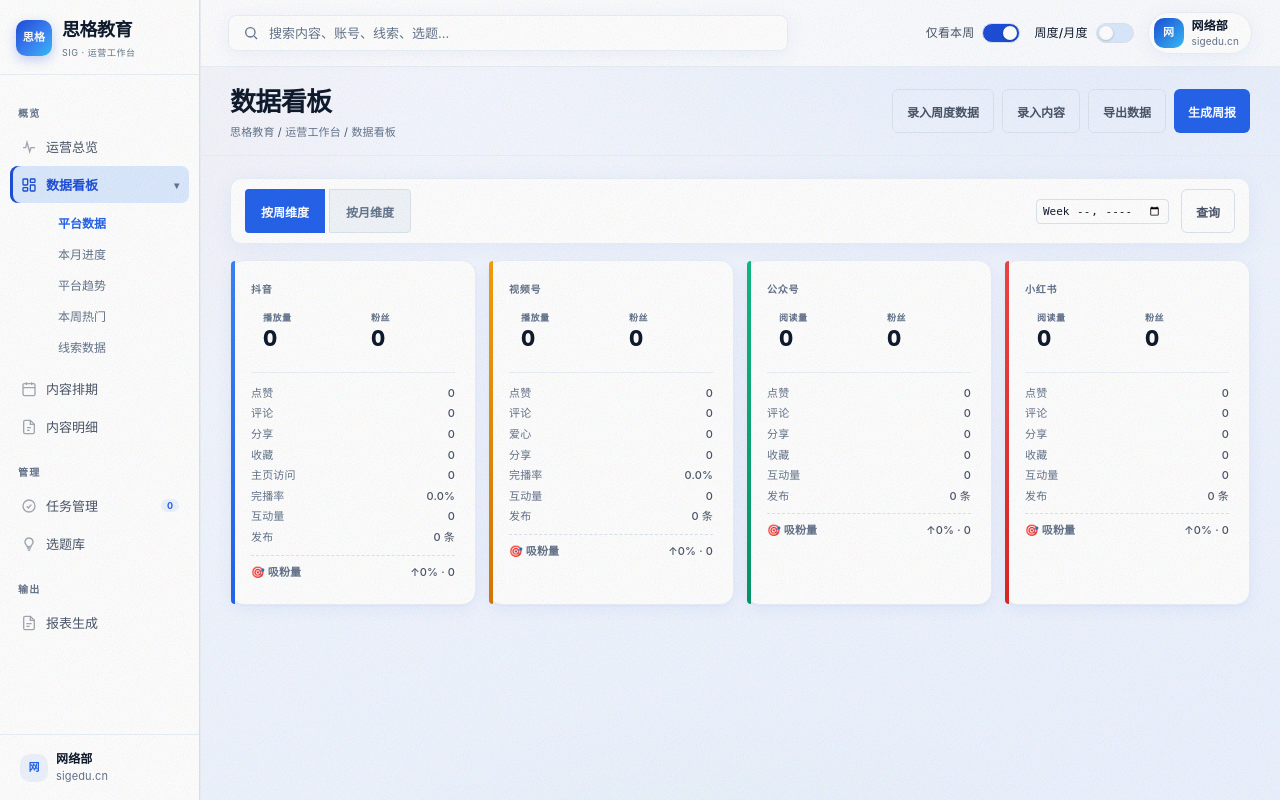
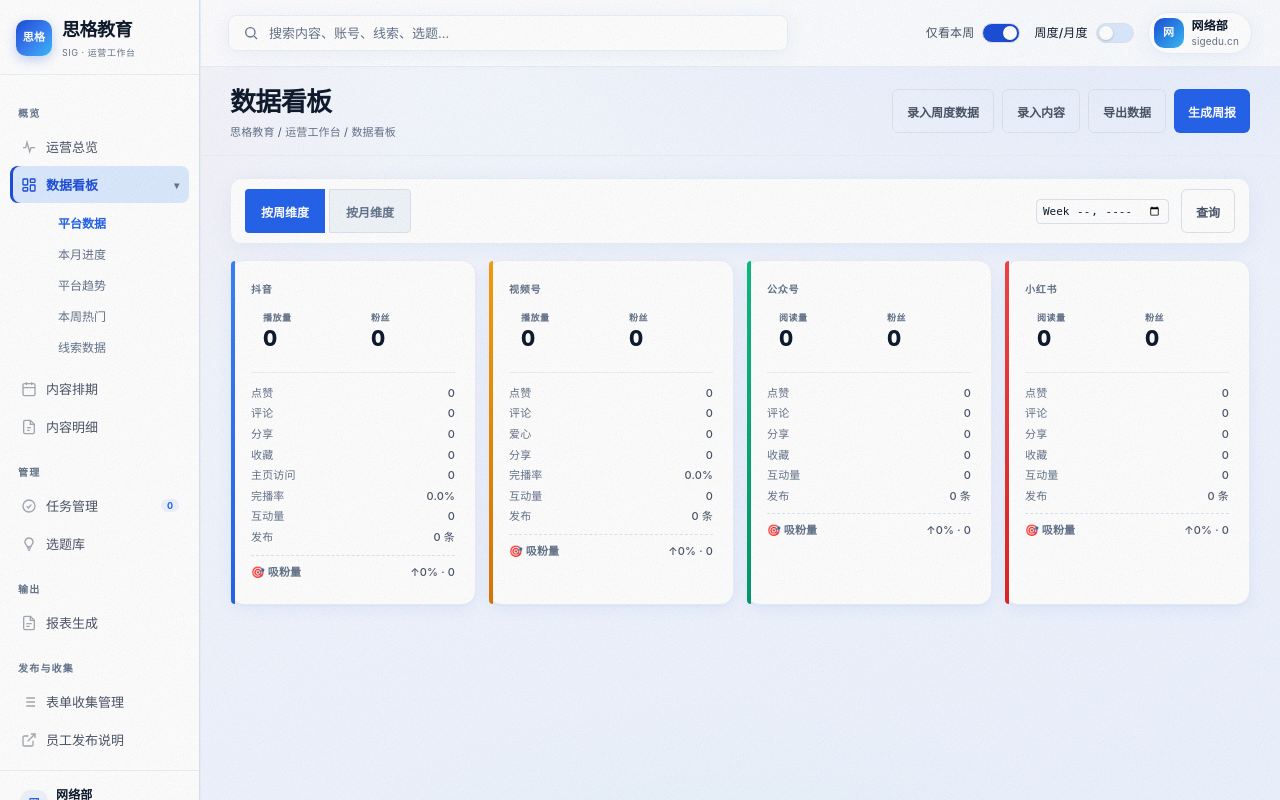
Before and after one commit to yinjichao1/ops-workbench, a FastAPI app: page / in a window 1280 px wide. Run offline with FastAPI, Linux system fonts and the light colour scheme; data that the repository does not hold is empty; some web fonts are replaced.

Commit message:
工作台侧边栏新增 发布与收集 入口(表单收集管理/员工发布说明)

```diff
--- a/templates/index.html
+++ b/templates/index.html
@@ -56,6 +56,13 @@
     <div class="sidebar-section-label">输出</div>
     <button class="sidebar-item" data-page="reports" aria-label="报表生成">
       <span class="nav-icon" aria-hidden="true"><svg viewBox="0 0 24 24" fill="none" stroke="currentColor" stroke-width="2"><path d="M14 2H6a2 2 0 0 0-2 2v16a2 2 0 0 0 2 2h12a2 2 0 0 0 2-2V8z"/><path d="M14 2v6h6"/><path d="M8 13h8M8 17h5"/></svg></span><span class="nav-text">报表生成</span>
+    </button>
+    <div class="sidebar-section-label">发布与收集</div>
+    <button class="sidebar-item" onclick="location.href='/forms'" aria-label="表单收集管理">
+      <span class="nav-icon" aria-hidden="true"><svg viewBox="0 0 24 24" fill="none" stroke="currentColor" stroke-width="2"><path d="M8 6h13M8 12h13M8 18h13"/><path d="M3 6h.01M3 12h.01M3 18h.01"/></svg></span><span class="nav-text">表单收集管理</span>
+    </button>
+    <button class="sidebar-item" onclick="window.open('https://www.workbuddy.cn/space/d/UscdMPbzaSajEIAU6r3DI5','_blank')" aria-label="员工发布说明">
+      <span class="nav-icon" aria-hidden="true"><svg viewBox="0 0 24 24" fill="none" stroke="currentColor" stroke-width="2"><path d="M18 13v6a2 2 0 0 1-2 2H5a2 2 0 0 1-2-2V8a2 2 0 0 1 2-2h6"/><path d="M15 3h6v6"/><path d="M10 14L21 3"/></svg></span><span class="nav-text">员工发布说明</span>
     </button>
   </nav>
   <div class="sidebar-footer">
```
